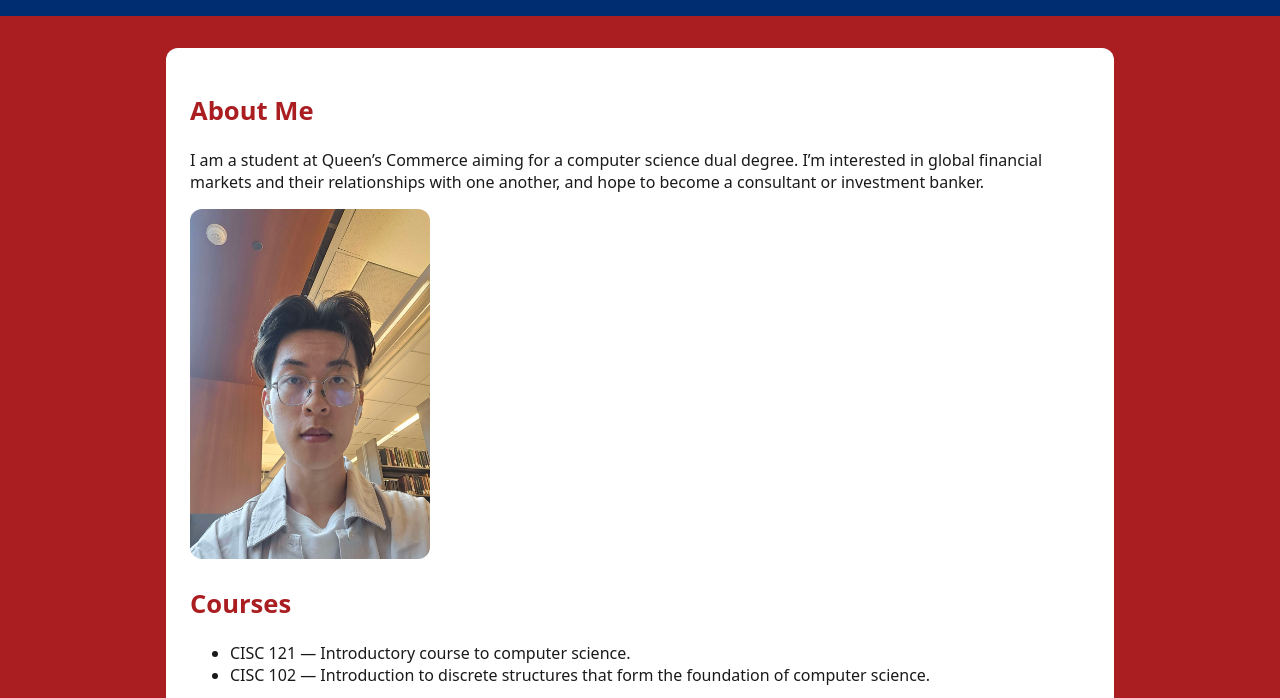
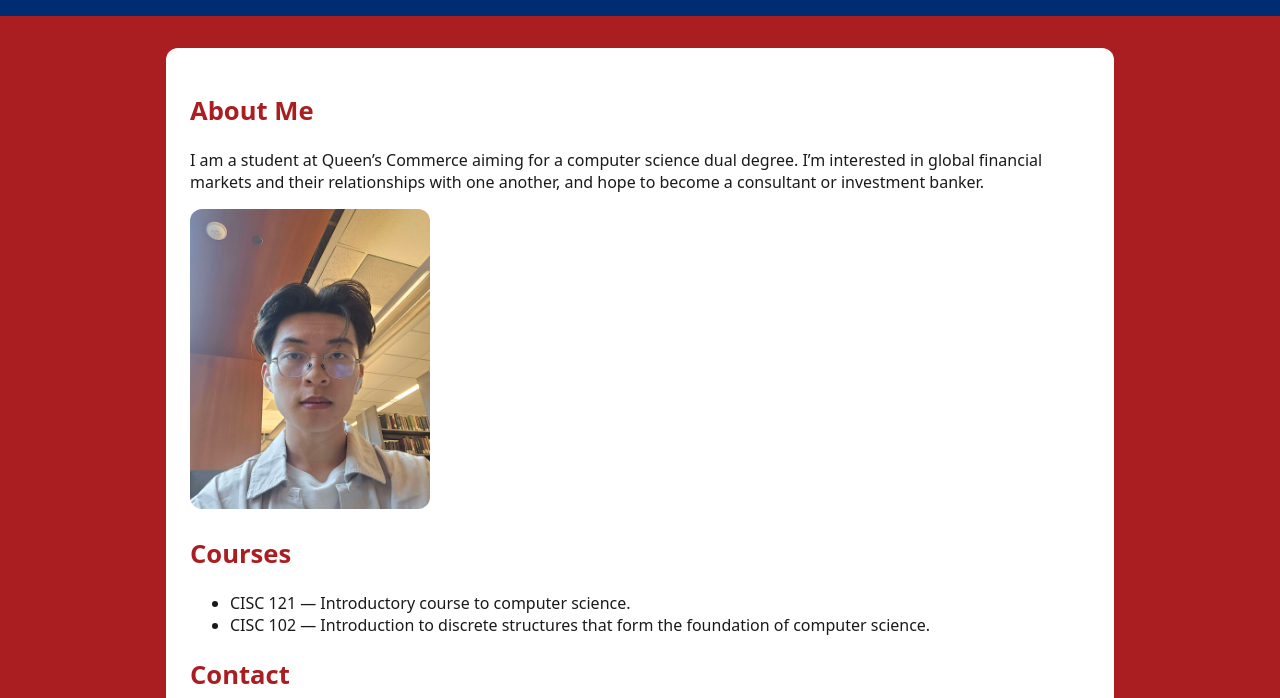
Before and after one commit to aeori327/queens-student-page, a plain HTML site: page index.html in a window 1280 px wide. Shown: the part 102-800 px from the top of the page. Drawn offline with Linux system fonts and the light colour scheme.

Commit message:
Adjusted Image Height
Adjusted the image height to look less stretched

```diff
--- a/index.html
+++ b/index.html
@@ -17,7 +17,7 @@
       <p>I am a student at Queen’s Commerce aiming for a computer science dual degree. I’m interested in global financial markets and their relationships with one another, and hope to become a consultant or investment banker.</p>
 
       <!-- ====== PHOTO (upload me.jpg to repo root, then update the src below) ====== -->
-      <img src="me.jpg" alt="Jonathan Mei's portrait" width="240" height="350" />
+      <img src="me.jpg" alt="Jonathan Mei's portrait" width="240" height="300" />
 
       <!-- ====== PROJECTS/COURSES (add or rename items to courses instead of projects) ====== -->
       <h2>Courses</h2>
```
